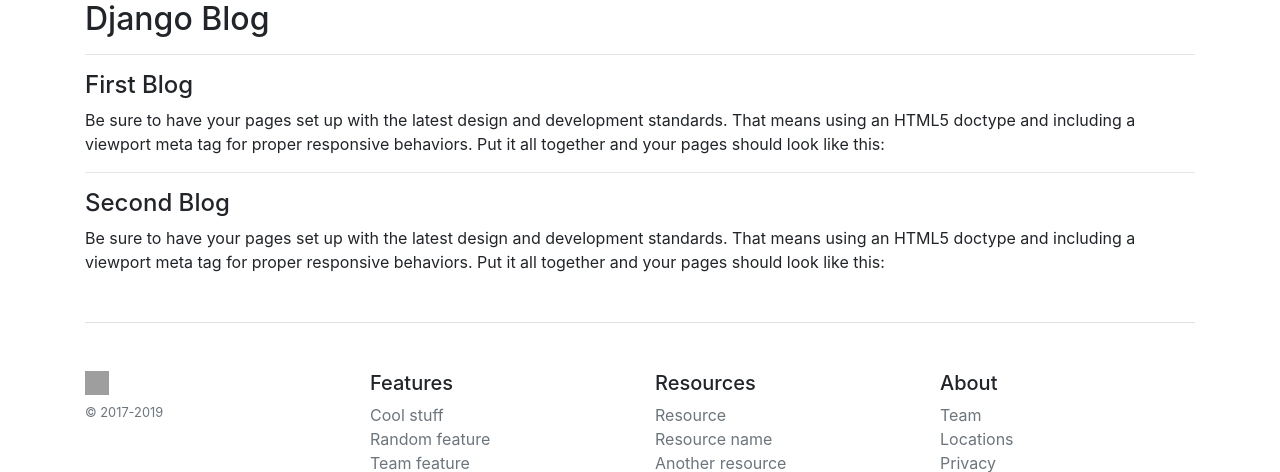
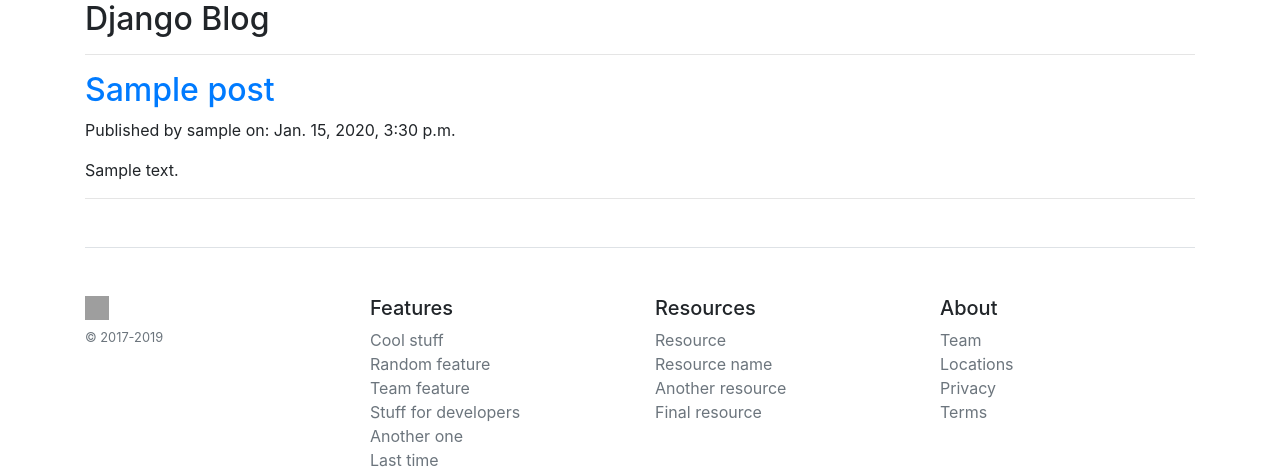
Before and after one commit to sunilsrikumar/september2019, a Django app: template blog/templates/blog/index.html in a window 1280 px wide. Shown: the top 472 px of the page. Run offline with Django 3.2, Linux system fonts and the light colour scheme; the template is opened without the code that fills it: values that come from a table or form of the project are taken from there, others are empty; tables that the repository leaves empty hold one stand-in row (values such as "Sample post"); some libraries are stand-ins or nearby versions; grey boxes are pictures that could not be loaded.

Commit message:
Dynamic data in template

```diff
--- a/blog/templates/blog/index.html
+++ b/blog/templates/blog/index.html
@@ -14,11 +14,14 @@
     <div class="container">
         <h2>Django Blog</h2>
         <hr>
-        <h4>First Blog</h4>
-        <p>Be sure to have your pages set up with the latest design and development standards. That means using an HTML5 doctype and including a viewport meta tag for proper responsive behaviors. Put it all together and your pages should look like this:</p>
+        {% for post in posts %}
+        <div>
+            <h2><a href="">{{ post.title }}</a></h2>
+            <p>Published by {{post.author}} on: {{ post.published_date }}</p>
+            <p>{{ post.text|linebreaksbr }}</p>
+        </div>
         <hr>
-        <h4>Second Blog</h4>
-        <p>Be sure to have your pages set up with the latest design and development standards. That means using an HTML5 doctype and including a viewport meta tag for proper responsive behaviors. Put it all together and your pages should look like this:</p>
+        {% endfor %}
 
     </div>
 
--- a/blog/views.py
+++ b/blog/views.py
@@ -1,5 +1,8 @@
 from django.shortcuts import render
+from .models import Post
+from django.utils import timezone
 
 # Create your views here.
 def post_list(request):
-    return render(request, 'blog/index.html', {})
+    posts = Post.objects.filter(published_date__lte=timezone.now()).order_by('published_date')
+    return render(request, 'blog/index.html', {'posts': posts})
```
